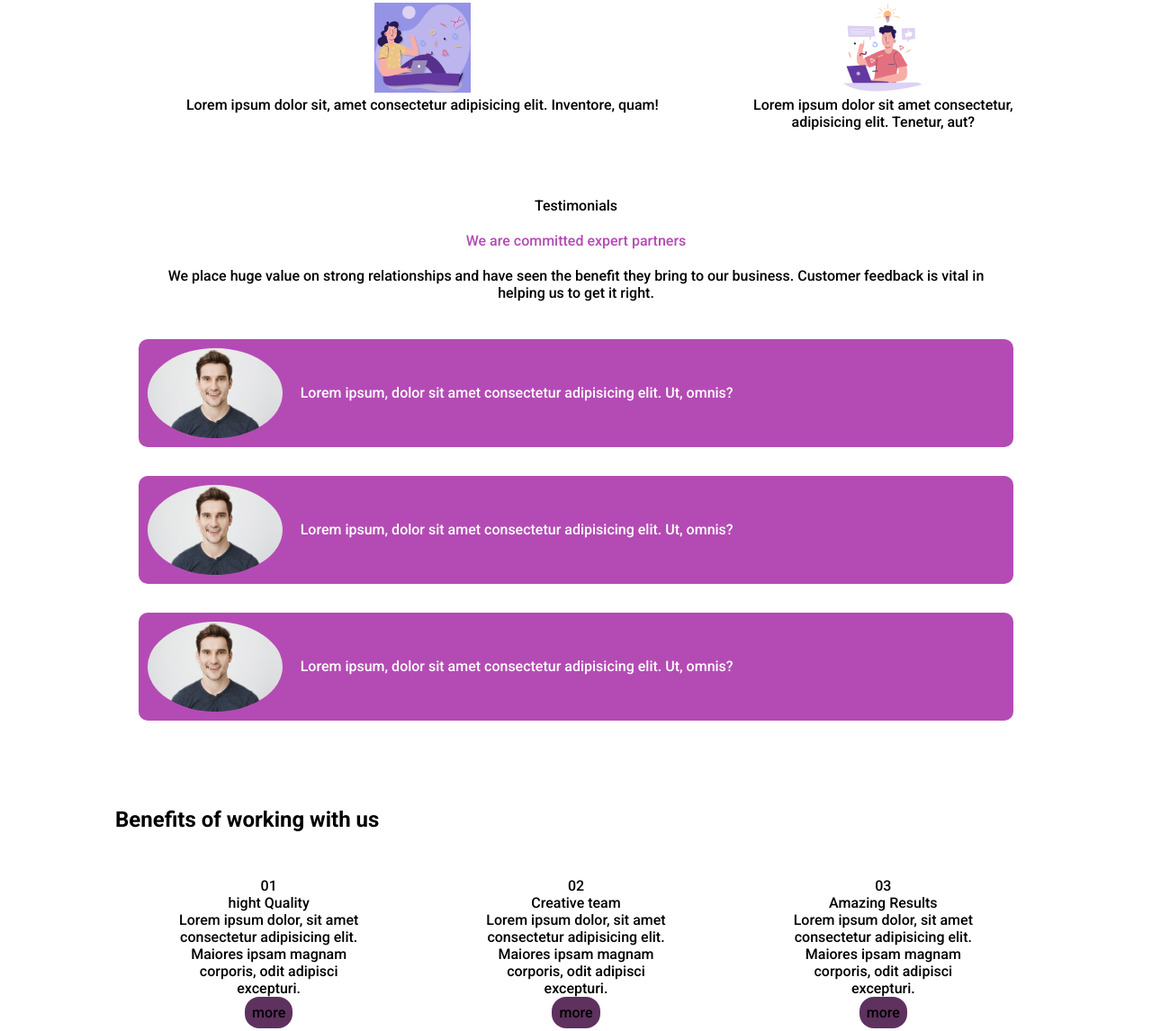
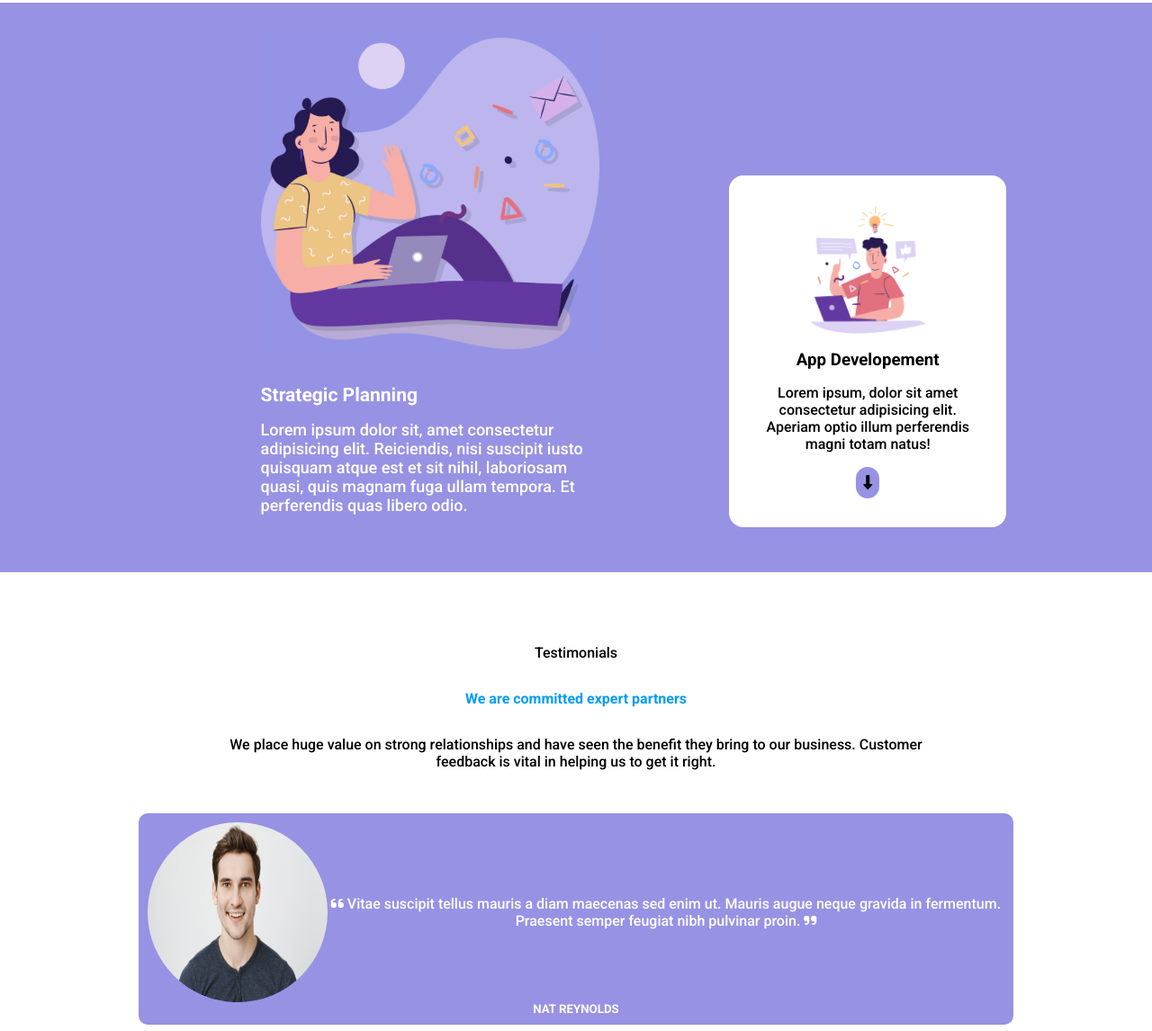
Before and after one commit to Pasqualinobruno/htmlcss-responsive-layout, a plain HTML site: page index.html in a window 1280 px wide. Shown: the part 797-1943 px from the top of the page at 90% size. Drawn offline with Linux system fonts and the light colour scheme.

Commit message:
testimonial end

```diff
--- a/css/style.css
+++ b/css/style.css
@@ -59,7 +59,7 @@ img{
     max-width: 100%;
 }
 .padding10{
-    padding: 10px;
+    padding: 1rem 5rem;
 }
 .padding-top{
     padding-top: 4rem;
@@ -69,6 +69,17 @@ img{
 }
 h4{
     color: var(--res-primary);
+}
+.line{
+    display: flex;
+    flex-direction: column;
+    text-align: start;
+    padding: 2rem 8rem;
+    gap: 1rem;
+    font-size: large;
+}
+.white-color{
+    color: white;
 }
 /*#endregion utility*/
 
@@ -133,7 +144,8 @@ header{
     color: black;
 }
 .btn-violet{
-    background-color: rgb(94, 49, 94);
+    background-color: var(--res-purple);
+
 }
 .btn-blu{
     background-color: rgb(0, 81, 255);
@@ -165,8 +177,22 @@ section{
 .color-ground-secondary{
     background-color: var(--res-secondary);
 }
+.planning{
+    background-color: var(--res-purple);
+    padding: 2rem;
+}
 .imgplanning{
-    height: 100px;
+    max-width: 60%;
+}
+.app{
+    background-color: white;
+    border-radius: 1rem;
+    display: flex;
+    flex-direction: column;
+    align-items: center;
+    gap: 1rem;
+    margin-top: 10rem;
+    padding: 2rem;
 }
 .carte{
     min-height: 100%;
@@ -190,13 +216,21 @@ section{
     color: rgb(180, 75, 180);
 }
 .card{
-    background-color:  rgb(180, 75, 180);
+    background-color:  var(--res-purple);
     border-radius: 10px;
     align-items: center;
     gap: 20px;
     padding: 10px;
     margin: 2rem 0;
     color: white;
+}
+.testimonial .card img{
+    height: 200px;
+    width: 200px;
+
+}
+.items-center{
+    align-items: center;
 }
 
 /*#endregion testimonial*/
--- a/index.html
+++ b/index.html
@@ -79,11 +79,18 @@
                 <div class="row">
                     <div class="col-8 col-md-8 col-lg-12">
                         <img class="imgplanning" src="./img/planning1.png" alt="">
-                        <p>Lorem ipsum dolor sit, amet consectetur adipisicing elit. Inventore, quam!</p>
+                        <div class="line white-color">
+                            <h3>Strategic Planning</h3>
+                            <p>Lorem ipsum dolor sit, amet consectetur adipisicing elit. Reiciendis, nisi suscipit iusto quisquam atque est et sit nihil, laboriosam quasi, quis magnam fuga ullam tempora. Et perferendis quas libero odio.</p>
+                        </div>
                     </div>
                     <div class="col-4 col-md-4 col-lg-12">
-                        <img class="imgplanning" src="./img/planning2.png" alt="">
-                        <p>Lorem ipsum dolor sit amet consectetur, adipisicing elit. Tenetur, aut?</p>
+                        <div class="app">
+                            <img class="imgplanning" src="./img/planning2.png" alt="">
+                            <h3>App Developement</h3>
+                            <p>Lorem ipsum, dolor sit amet consectetur adipisicing elit. Aperiam optio illum perferendis magni totam natus!</p>
+                            <a class="btn btn-violet"><i class="fa-solid fa-down-long"></i></a>
+                        </div>
                     </div>
                 </div>
             </div>
@@ -91,26 +98,43 @@
         <section class="testimonial">
             <div class="container">
                 <div class="padding10">Testimonials</div>
-                <p class="padding10 violet">We are committed expert partners</p>
+                <h4 class="padding10">We are committed expert partners</h4>
                 <p class="padding10">We place huge value on strong relationships and have seen the benefit they bring to our business. Customer feedback is vital in helping us to get it right.</p>
-                <div class="card d-flex">
-                    <img class="imgplanning border-radius10" src="./img/testimonial1.jpg" alt="">
-                    <p>Lorem ipsum, dolor sit amet consectetur adipisicing elit. Ut, omnis?</p>
+                <div class="card">
+                     <div class="d-flex items-center">
+                        <img class=" border-radius10" src="./img/testimonial1.jpg" alt="">
+                        <p>
+                            <i class="fa-solid fa-quote-left"></i>
+                            Vitae suscipit tellus mauris a diam maecenas sed enim ut. Mauris augue neque gravida in fermentum. Praesent semper feugiat nibh pulvinar proin.
+                            <i class="fa-solid fa-quote-right"></i>
+                        </p>
+                     </div>
+                     <h5>NAT REYNOLDS</h5>
 
                 </div>
-                <div class="card d-flex">
-                    <img class="imgplanning border-radius10"
-                src="./img/testimonial1.jpg" alt="">
-                    <p>Lorem ipsum, dolor sit amet
-                consectetur adipisicing elit. Ut, omnis?</
-                p>
+                <div class="card">
+                    <div class="d-flex items-center">
+                       <img class=" border-radius10" src="./img/testimonial2.jpg" alt="">
+                       <p>
+                           <i class="fa-solid fa-quote-left"></i>
+                           Pharetra vel tupis nunc eget lorem. Quisque id diam vel quam elementum pulvinar etiam. Urna porttitor dolor purus non enim praesent elementum.
+                           <i class="fa-solid fa-quote-right"></i>
+                       </p>
+                    </div>
+                    <h5>CELIA ALMEDIA</h5>
                 </div>
-                <div class="card d-flex">
-                    <img class="imgplanning border-radius10"
-                src="./img/testimonial1.jpg" alt="">
-                    <p>Lorem ipsum, dolor sit amet
-                consectetur adipisicing elit. Ut, omnis?</
-                p>
+
+                <div class="card">
+                    <div class="d-flex items-center">
+                        <img class=" border-radius10" src="./img/testimonial3.jpg" alt="">
+                        <p>
+                            <i class="fa-solid fa-quote-left"></i>
+                            Mauris augue neque gravida in fermentum. Praesent semper feguiat nibh sed pulvinar proin. Nibh nisl condimentum id venenatis a condimentum.
+                               <i class="fa-solid fa-quote-right"></i>
+                           </p>
+                        </div>
+                        <h5>BOB ROBERTS</h5>
+                    </div>
                 </div>
             </div>
         </section>
```
